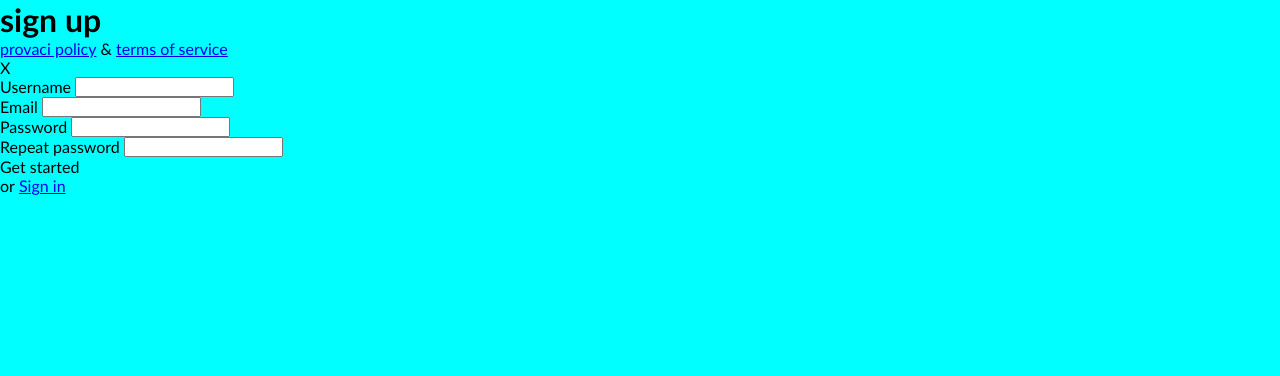
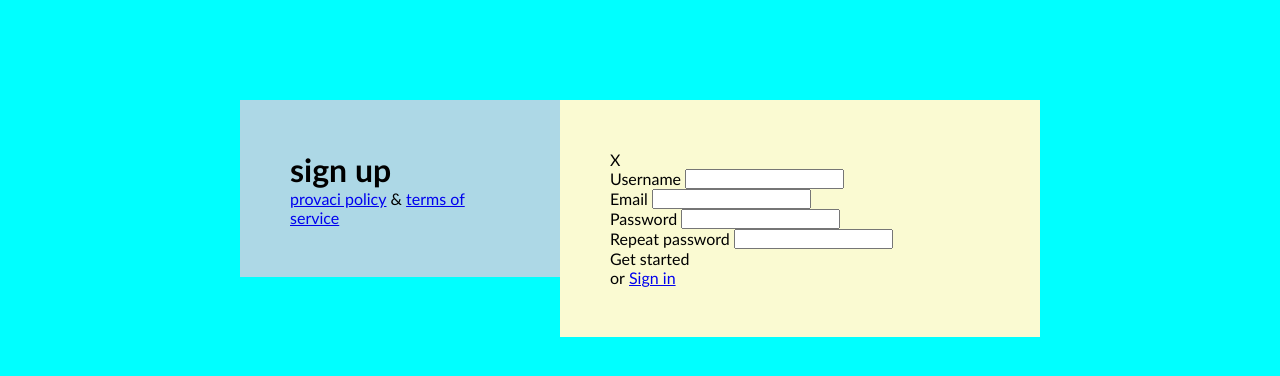
Before and after one commit to justasga/4-sign-up, a plain HTML site: page index.html in a window 1280 px wide. Drawn offline with Linux system fonts and the light colour scheme.

Commit message:
last onee

```diff
--- a/css/custom.css
+++ b/css/custom.css
@@ -1,3 +1,44 @@
 body {
     background-color:  aqua;
 }
+
+    main{
+        display: inline-block;
+        width: 800px;
+        margin-top: 100px;
+        margin-left: calc(50% - 400px);
+
+    }
+        main > div:nth-of-type(1) {display: inline-block;
+                                    background-color: lightblue;
+                                    float: left;
+                                    width: 40%;
+                                    padding: 50px;
+
+                                    h1 {
+
+                                    }
+
+                                    footer {
+
+                                    }
+
+                                    footer > a {}
+                                    footer > span {}
+
+        }
+        main > div:nth-of-type(2) {display: inline-block;
+                                    background-color: lightgoldenrodyellow;
+                                     float: left;
+                                     width: 60%;
+                                     padding: 50px;
+
+        .close {}
+            .form-row {}
+                label {}
+                input {}
+                .btn {}
+                .form-row > span {}
+
+
+        }
```
